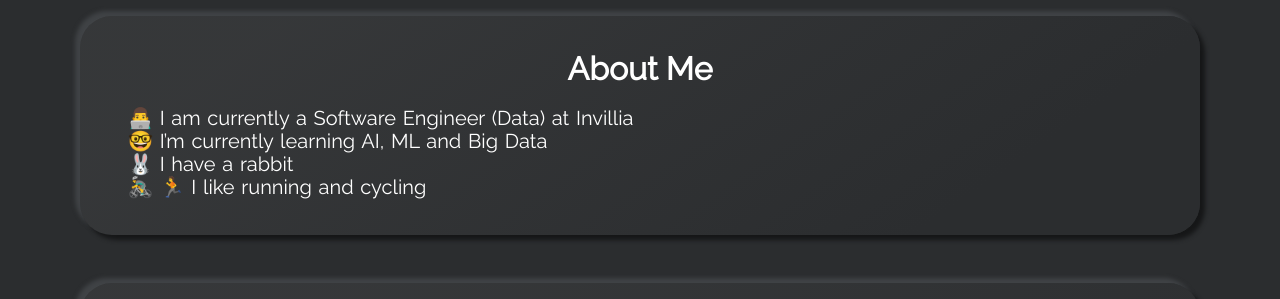
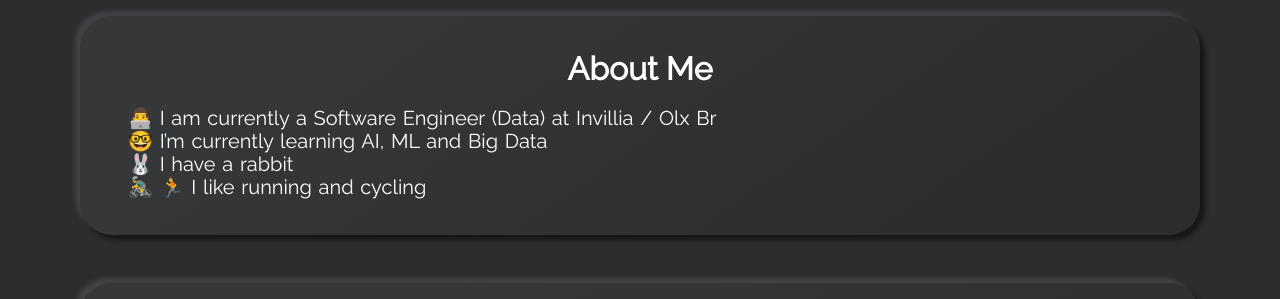
Before and after one commit to robsonpiere/robsonpiere.github.io, a Jekyll site: the page built from index.html, in a window 1280 px wide and 900 px high, scrolled down 890 px. Shown: the part 154-453 px from the top of the window. Built offline with Jekyll 4.4.1, drawn with Linux system fonts in a browser that asks for light colours.

Commit message:
Ajustes no template

```diff
--- a/_config.yml
+++ b/_config.yml
@@ -37,7 +37,7 @@
 # about_me_title: The will be displayed as the title in the About Me section
 about_me_title: About Me
 # about_me_description: This will be displayed under the title.
-about_me_description: '👨‍💻 I am currently a Software Engineer (Data) at Invillia  <br> 🤓 I’m currently learning AI, ML and Big Data <br> 🐰  I have a rabbit <br> 🚴‍♂️ 🏃 I like running and cycling'
+about_me_description: '👨‍💻 I am currently a Software Engineer (Data) at Invillia / Olx Br <br> 🤓 I’m currently learning AI, ML and Big Data <br> 🐰  I have a rabbit <br> 🚴‍♂️ 🏃 I like running and cycling'
 
 # SKILLS SECTION
 # show_skills_card:
```
Also changed, not shown: .github/workflows/jekyll.yml.
